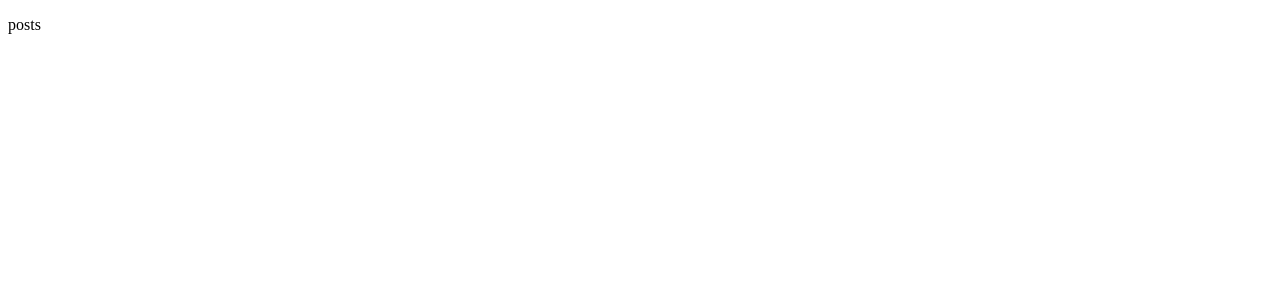
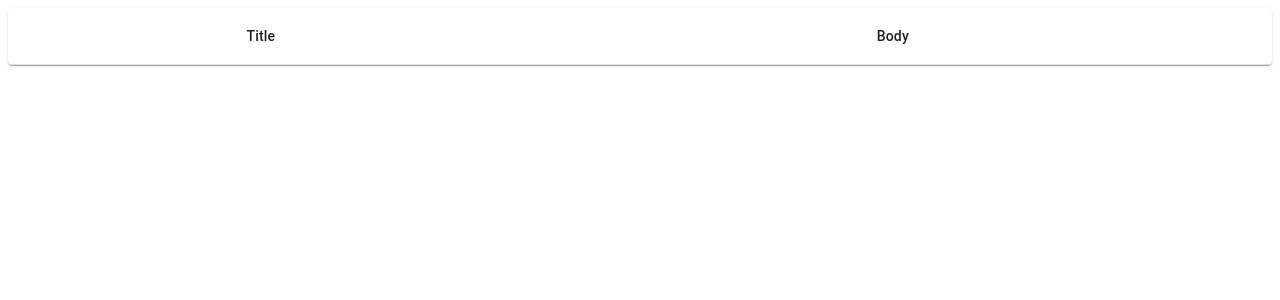
Before and after one commit to sunyang-629/OVC-trrt, a React (Create React App) app: page /users/1/posts in a window 1280 px wide. Shown: the top 300 px of the page. Built offline with nearby package versions, Linux system fonts and the light colour scheme.

Commit message:
add path props in usertable

```diff
--- /dev/null
+++ b/src/components/PostTable.tsx
@@ -0,0 +1,51 @@
+import React from 'react';
+import { makeStyles } from '@material-ui/core/styles';
+import Table from '@material-ui/core/Table';
+import TableBody from '@material-ui/core/TableBody';
+import TableCell from '@material-ui/core/TableCell';
+import TableContainer from '@material-ui/core/TableContainer';
+import TableHead from '@material-ui/core/TableHead';
+import TableRow from '@material-ui/core/TableRow';
+import Paper from '@material-ui/core/Paper';
+
+const useStyles = makeStyles({
+  table: {
+
+  },
+  tableLeftColumn: {
+    // borderWidth: 0,
+    // borderRightWidth: 1,
+    // borderColor: 'black',
+    // borderStyle: 'solid',
+  },
+});
+
+export default function BasicTable() {
+  const classes = useStyles();
+
+  return (
+    <TableContainer component={Paper}>
+      <Table className={classes.table} width="100%" aria-label="simple table">
+        <TableHead>
+          <TableRow>
+            <TableCell align="center" width="40%" className={classes.tableLeftColumn}>Title</TableCell>
+            <TableCell align="center">Body</TableCell>
+          </TableRow>
+        </TableHead>
+        <TableBody>
+          {/* {rows.map((row) => (
+            <TableRow key={row.name}>
+              <TableCell component="th" scope="row">
+                {row.name}
+              </TableCell>
+              <TableCell align="right">{row.calories}</TableCell>
+              <TableCell align="right">{row.fat}</TableCell>
+              <TableCell align="right">{row.carbs}</TableCell>
+              <TableCell align="right">{row.protein}</TableCell>
+            </TableRow>
+          ))} */}
+        </TableBody>
+      </Table>
+    </TableContainer>
+  );
+}
--- a/src/components/UserTable.tsx
+++ b/src/components/UserTable.tsx
@@ -8,6 +8,8 @@ import TableContainer from '@material-ui/core/TableContainer';
 import TableHead from '@material-ui/core/TableHead';
 import TableRow from '@material-ui/core/TableRow';
 import Paper from '@material-ui/core/Paper';
+
+import _ from 'lodash';
 
 import { User } from '../redux/actions';
 
@@ -34,17 +36,24 @@ const StyledTableRow = withStyles((theme: Theme) =>
 )(TableRow);
 
 const useStyles = makeStyles({
-  table: {
-    minWidth: 700,
+  // table: {
+  //   minWidth: 700,
+  // },
+  tableRightBorder: {
+    borderWidth: 0,
+    borderRightWidth: 1,
+    borderColor: 'white',
+    borderStyle: 'solid',
   },
 });
 
 type UserTableProps = {
   titles: string[],
-  users: User[]
+  users: User[],
+  path: string[],
 }
 
-const UserTable:React.FunctionComponent<UserTableProps> = ({titles,users}) => {
+const UserTable:React.FunctionComponent<UserTableProps> = ({titles,users,path}) => {
   const classes = useStyles();
   const history = useHistory();
 
@@ -55,21 +64,22 @@ const UserTable:React.FunctionComponent<UserTableProps> = ({titles,users}) => {
 
   return (
     <TableContainer component={Paper}>
-      <Table className={classes.table} aria-label="customized table">
+      <Table width="100%" aria-label="customized table">
         <TableHead>
           <TableRow>
             {titles.map(title => {
-              return <StyledTableCell key={title} align="center">{title}</StyledTableCell>
+              return <StyledTableCell width="25%" className={classes.tableRightBorder} key={title} align="center">{title}</StyledTableCell>
             })}
           </TableRow>
         </TableHead>
         <TableBody>
           {users.map((user) => (
-            <StyledTableRow onClick={(e) => handleClick(user.id,e)} key={user.id}>
-              <StyledTableCell align="center">{user.name}</StyledTableCell>
-              <StyledTableCell align="center">{user.email}</StyledTableCell>
+            <StyledTableRow onClick={(e) => handleClick(user.id, e)} key={user.id}>
+              {path.map(p => <StyledTableCell key={p} align="center">{_.get(user,p)}</StyledTableCell>)}
+
+              {/* <StyledTableCell align="center">{user.email}</StyledTableCell>
               <StyledTableCell align="center">{user.address.city}</StyledTableCell>
-              <StyledTableCell align="center">{user.company.name}</StyledTableCell>
+              <StyledTableCell align="center">{_.get(user,path[3])}</StyledTableCell> */}
             </StyledTableRow>
           ))}
         </TableBody>
--- a/src/views/Posts.tsx
+++ b/src/views/Posts.tsx
@@ -1,9 +1,10 @@
 import React from 'react'
+import PostTable from '../components/PostTable';
 
 const Posts = () => {
   return (
     <div>
-      <p>posts</p>
+      <PostTable />
     </div>
   )
 }
--- a/src/views/Users.tsx
+++ b/src/views/Users.tsx
@@ -12,6 +12,7 @@ const Users: React.FunctionComponent<{}> = () => {
   const dispatch = useDispatch();
 
   const titles: string[] = ['name', 'email', 'city', 'company'];
+  const path: string[] = ['name', 'email', 'address[city]', 'company[name]'];
 
   const users:UsersState = useSelector((state: RootState) => state.users);
 
@@ -22,7 +23,7 @@ const Users: React.FunctionComponent<{}> = () => {
   return (
     <div>
       <SearchField />
-      <UserTable titles={titles} users={users.searchKey ? users.filteredUserList : users.userList }/>
+      <UserTable titles={titles} path={path} users={users.searchKey ? users.filteredUserList : users.userList }/>
     </div>
   )
 }
```
Also changed, not shown: 1 other file (tests, documents, lock files or other folders).
